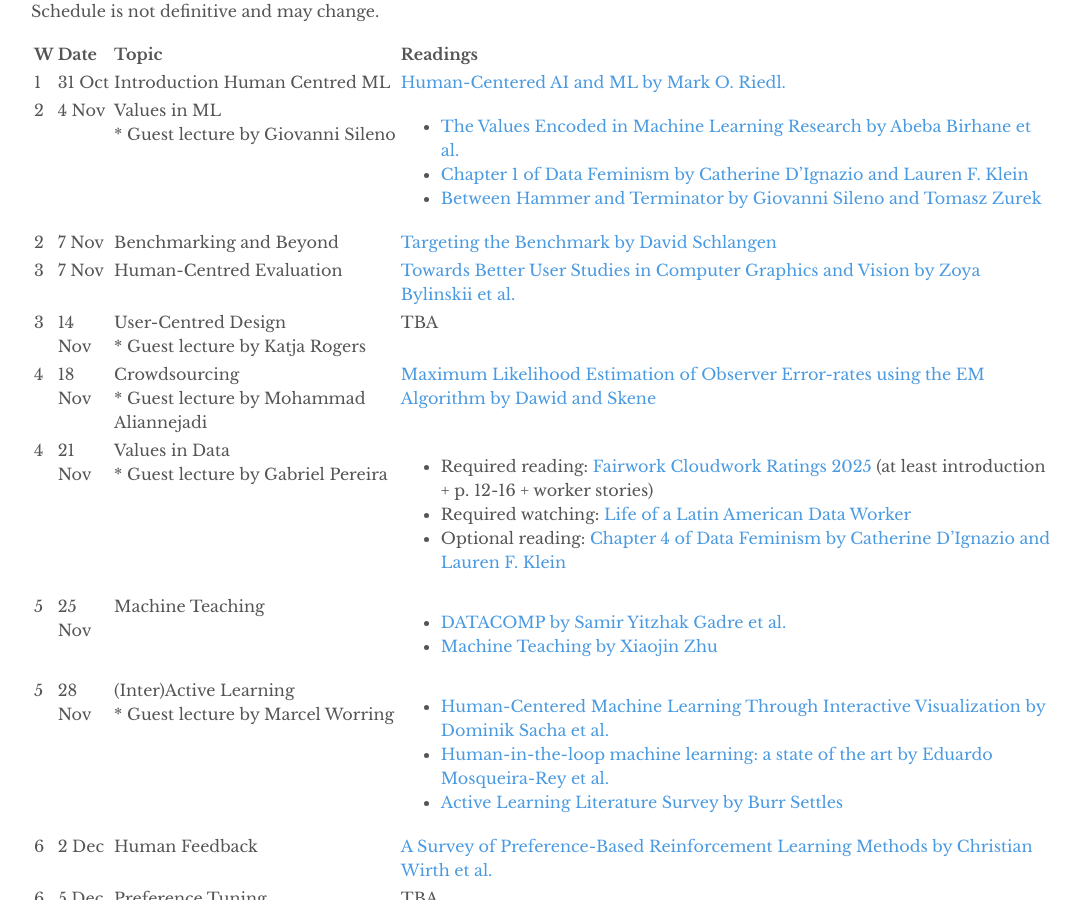
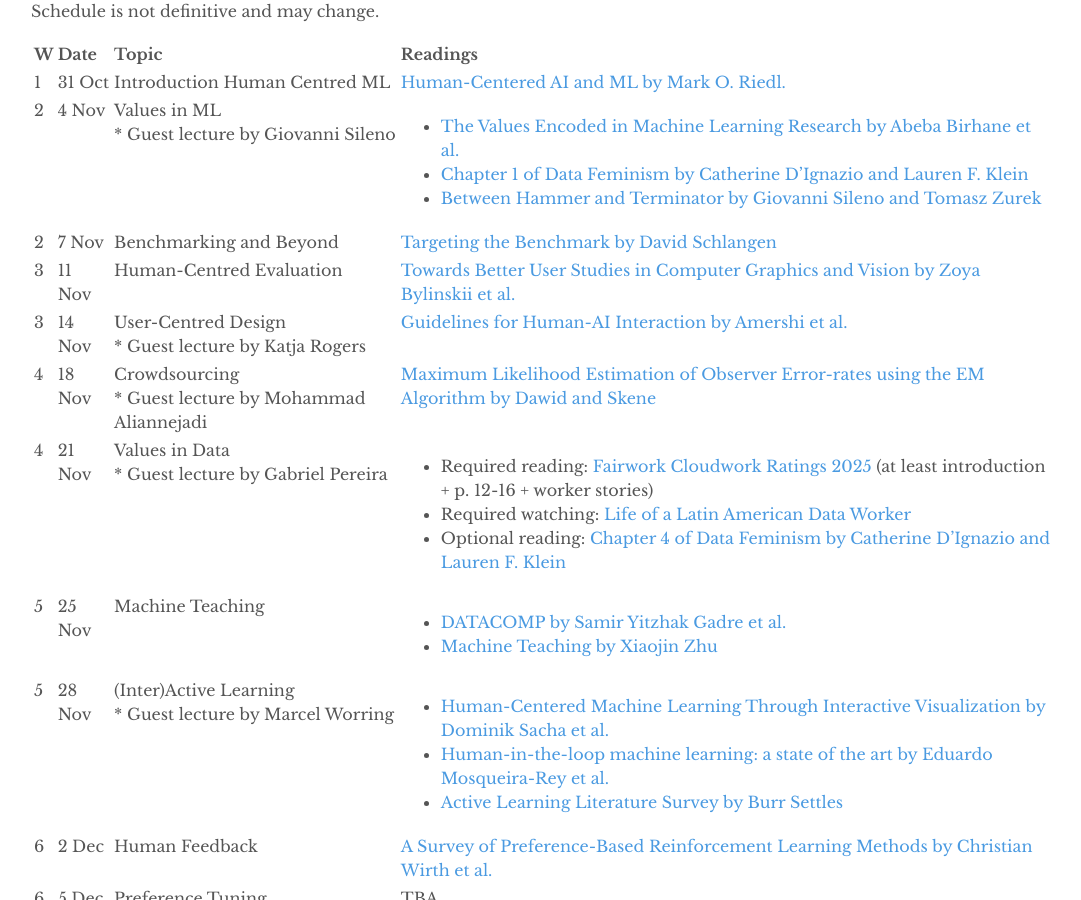
Before and after one commit to amsterdam-hcml/amsterdam-hcml.github.io, a Jekyll site: the page built from index.html, in a window 1280 px wide and 900 px high, scrolled down 455 px. Shown: the whole window, without its empty margins (97-1178 px from the left). Built offline with Jekyll 4.4.1, drawn with Linux system fonts in a browser that asks for light colours; the list of posts is cut into pages by our own code.

Commit message:
schedule update

```diff
--- a/_includes/schedule.md
+++ b/_includes/schedule.md
@@ -3,8 +3,8 @@
 | 1 | 31 Oct | Introduction Human Centred ML | [Human-Centered AI and ML by Mark O. Riedl.](https://arxiv.org/abs/1901.11184)  |
 | 2 | 4 Nov | Values in ML <br/> * Guest lecture by Giovanni Sileno | {::nomarkdown}<ul><li>{:/}[The Values Encoded in Machine Learning Research by Abeba Birhane et al.](https://dl.acm.org/doi/abs/10.1145/3531146.3533083){::nomarkdown}</li><li>{:/}[Chapter 1 of Data Feminism by Catherine D'Ignazio and Lauren F. Klein](https://data-feminism.mitpress.mit.edu/pub/vi8obxh7/release/4){::nomarkdown}</li><li>{:/}[Between Hammer and Terminator by Giovanni Sileno and Tomasz Zurek](https://gsileno.net/articles/ALP2023.pdf){::nomarkdown}</li></ul>{:/} |
 | 2 | 7 Nov | Benchmarking and Beyond | [Targeting the Benchmark by David Schlangen](https://arxiv.org/abs/2007.04792)   |
-| 3 | 7 Nov | Human-Centred Evaluation | [Towards Better User Studies in Computer Graphics and Vision by Zoya Bylinskii et al.](https://arxiv.org/abs/2206.11461)  |
-| 3 | 14 Nov | User-Centred Design <br/> * Guest lecture by Katja Rogers | TBA  |
+| 3 | 11 Nov | Human-Centred Evaluation | [Towards Better User Studies in Computer Graphics and Vision by Zoya Bylinskii et al.](https://arxiv.org/abs/2206.11461)  |
+| 3 | 14 Nov | User-Centred Design <br/> * Guest lecture by Katja Rogers | [Guidelines for Human-AI Interaction by Amershi et al.](https://dl.acm.org/doi/10.1145/3290605.3300233)  |
 | 4 | 18 Nov | Crowdsourcing <br/> * Guest lecture by Mohammad Aliannejadi | [Maximum Likelihood Estimation of Observer Error-rates using the EM Algorithm by Dawid and Skene](https://www.jstor.org/stable/2346806    )  |
 | 4 | 21 Nov | Values in Data <br/> * Guest lecture by Gabriel Pereira | {::nomarkdown}<ul><li>{:/}Required reading:  [Fairwork Cloudwork Ratings 2025](https://fair.work/wp-content/uploads/sites/17/2025/05/Fairwork-Cloudwork-Report-2025-FINAL.pdf) (at least introduction + p. 12-16 + worker stories) {::nomarkdown}</li> <li>{:/}Required watching: [Life of a Latin American Data Worker](data-workers.org/oskarina/){::nomarkdown}</li> <li>{:/} Optional reading: [Chapter 4 of Data Feminism by Catherine D'Ignazio and Lauren F. Klein](https://data-feminism.mitpress.mit.edu/pub/h1w0nbqp/release/3) {::nomarkdown}</li></ul>{:/}  |
 | 5 | 25 Nov | Machine Teaching | {::nomarkdown}<ul><li>{:/}[DATACOMP by Samir Yitzhak Gadre et al.](https://arxiv.org/pdf/2304.14108){::nomarkdown}</li> <li>{:/}[Machine Teaching by Xiaojin Zhu ](https://ojs.aaai.org/index.php/AAAI/article/view/9761) {::nomarkdown}</li></ul>{:/} |
```
